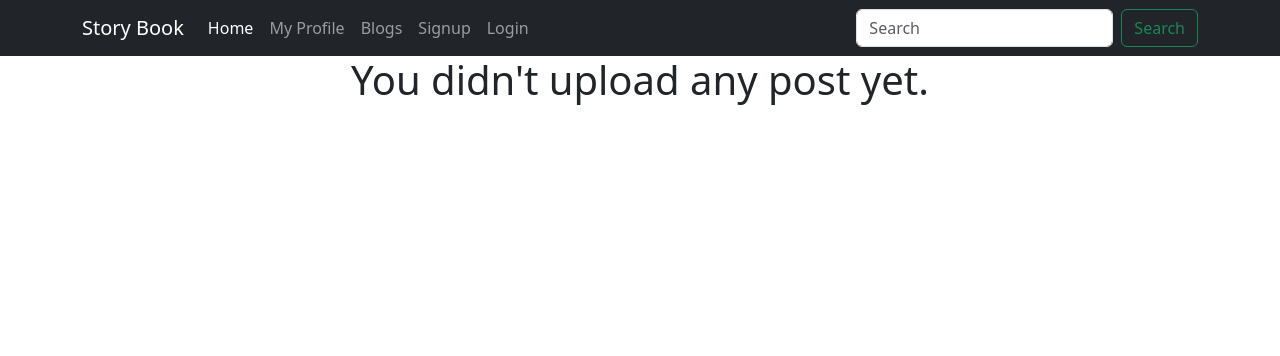
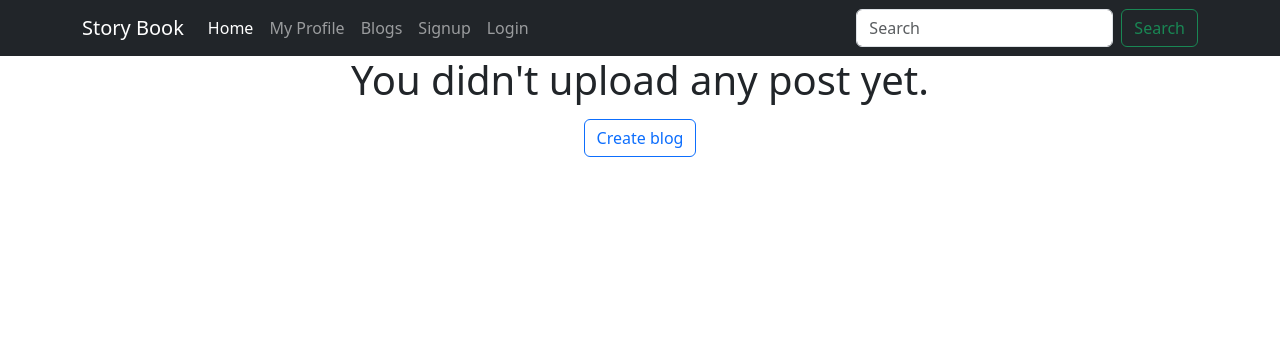
Before and after one commit to wajidkorkani/WYNNN, a Django app: template Facebook_Clone_Application/templates/Core/current-user/current_user_blogs.html in a window 1280 px wide. Shown: the top 356 px of the page. Run offline with Django 4.2, Linux system fonts and the light colour scheme; the template is opened without the code that fills it, so the values that code supplies are empty.

Commit message:
Just added create blog option in so create blog option will be display if there is not any blog created by current user.

```diff
--- a/Facebook_Clone_Application/templates/Core/current-user/current_user_blogs.html
+++ b/Facebook_Clone_Application/templates/Core/current-user/current_user_blogs.html
@@ -43,6 +43,7 @@
     {% endfor %}
     {% else %}
     <h1>You didn't upload any post yet.</h1>
+    <a class="btn" href="{% url 'create_blog' request.user.id %}"><button class="btn btn-outline-primary">Create blog</button></a>
     {% endif %}
 </div>
 {% endblock %}
```
